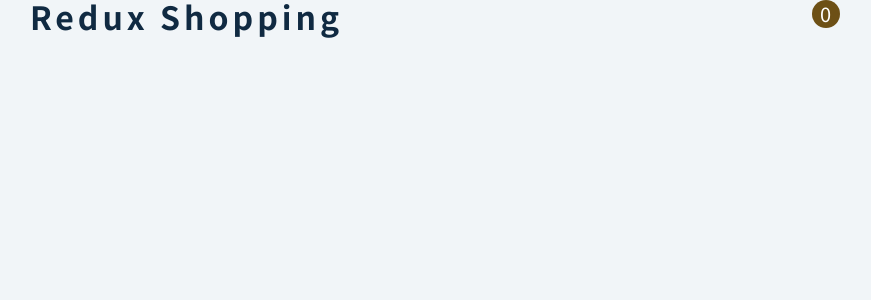
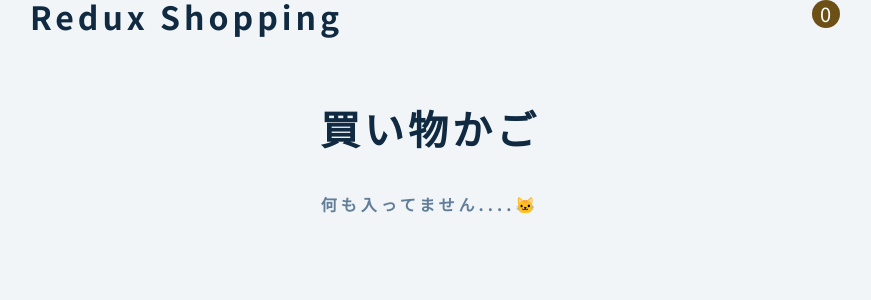
Before and after one commit to kenya6565/react-redux-app, a React (Create React App) app: page / in a window 1280 px wide. Shown: the top 300 px of the page, without its empty margins (210-1081 px from the left). Built offline with nearby package versions, Linux system fonts and the light colour scheme.

Commit message:
create CartContainer.js

```diff
--- a/src/App.js
+++ b/src/App.js
@@ -1,11 +1,14 @@
-import logo from './logo.svg';
-import './App.css';
-import Navbar from './components/Navbar';
+import { useSelector } from "react-redux";
+import "./App.css";
+import CartContainer from "./components/CartContainer";
+import Navbar from "./components/Navbar";
 function App() {
+  const { cartItems } = useSelector((state) => state.cart);
   return (
-   <main>
-    <Navbar></Navbar>
-   </main>
+    <main>
+      <Navbar />
+      <CartContainer />
+    </main>
   );
 }
 
--- /dev/null
+++ b/src/components/CartContainer.js
@@ -0,0 +1,18 @@
+import React from "react";
+import { useSelector } from "react-redux";
+
+const CartContainer = () => {
+  const { amount } = useSelector((state) => state.cart);
+  if (amount < 1) {
+    return (
+      <section className="cart">
+        <header>
+          <h2>買い物かご</h2>
+          <h4 className="empty-cart">何も入ってません....🐱</h4>
+        </header>
+      </section>
+    );
+  }
+};
+
+export default CartContainer;
```
Also changed, not shown: src/logo.svg (deleted).
